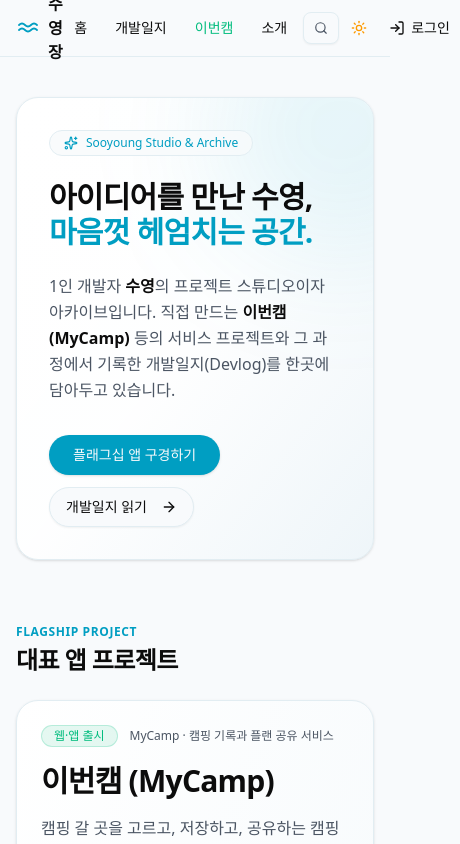
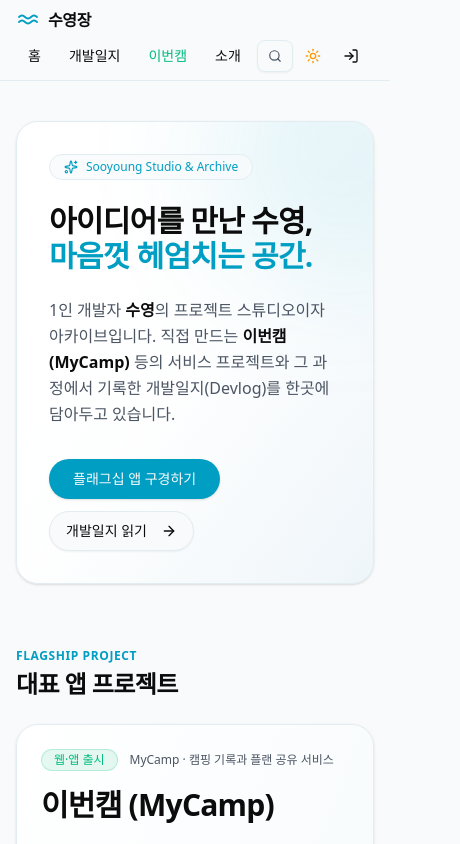
Before and after one commit to sooyoung159/sooyoung-archive, a Next.js app: page / in a window 390 px wide. Shown: the top 844 px of the page, 460 px wide, since content can reach past the window. Built offline with nearby package versions, Linux system fonts and the light colour scheme; no server answers; the database is empty.

Commit message:
Keep site navigation within mobile screens

```diff
--- a/src/components/header.tsx
+++ b/src/components/header.tsx
@@ -20,8 +20,8 @@
 
   return (
     <header className="sticky top-0 z-50 w-full border-b bg-background/95 backdrop-blur">
-      <div className="mx-auto flex h-14 w-full max-w-7xl items-center justify-between px-4">
-        <Link href="/" className="flex items-center gap-2 text-foreground">
+      <div className="mx-auto flex min-h-14 w-full max-w-7xl flex-col items-start justify-between gap-2 px-4 py-2 md:flex-row md:items-center">
+        <Link href="/" className="flex shrink-0 items-center gap-2 whitespace-nowrap text-foreground">
           <span className="inline-flex h-6 w-6 items-center justify-center text-primary">
             <svg
               width="24"
@@ -52,7 +52,7 @@
             </span>
           </span>
         </Link>
-        <nav className="flex items-center gap-1 sm:gap-2">
+        <nav className="flex w-full min-w-0 flex-wrap items-center gap-1 sm:gap-2 md:w-auto md:justify-end">
           <Button variant="ghost" size="sm" asChild>
             <Link href="/">홈</Link>
           </Button>
@@ -80,6 +80,8 @@
             size="sm"
             onClick={() => window.dispatchEvent(new CustomEvent("open-search"))}
             className="h-8 gap-1.5 px-2 text-xs text-muted-foreground hover:text-foreground"
+            aria-label="검색"
+            title="검색"
           >
             <Search className="size-3.5 text-muted-foreground" />
             <span className="hidden md:inline">검색</span>
@@ -105,16 +107,16 @@
                   </Button>
                 </>
               )}
-              <Button variant="ghost" size="sm" onClick={handleLogout}>
+              <Button variant="ghost" size="sm" onClick={handleLogout} aria-label="로그아웃" title="로그아웃">
                 <LogOut className="size-4" />
-                로그아웃
+                <span className="hidden sm:inline">로그아웃</span>
               </Button>
             </>
           )}
           {status === "unauthenticated" && (
-            <Button variant="ghost" size="sm" onClick={() => signIn("github")}>
+            <Button variant="ghost" size="sm" onClick={() => signIn("github")} aria-label="로그인" title="로그인">
               <LogIn className="size-4" />
-              로그인
+              <span className="hidden sm:inline">로그인</span>
             </Button>
           )}
         </nav>
```
